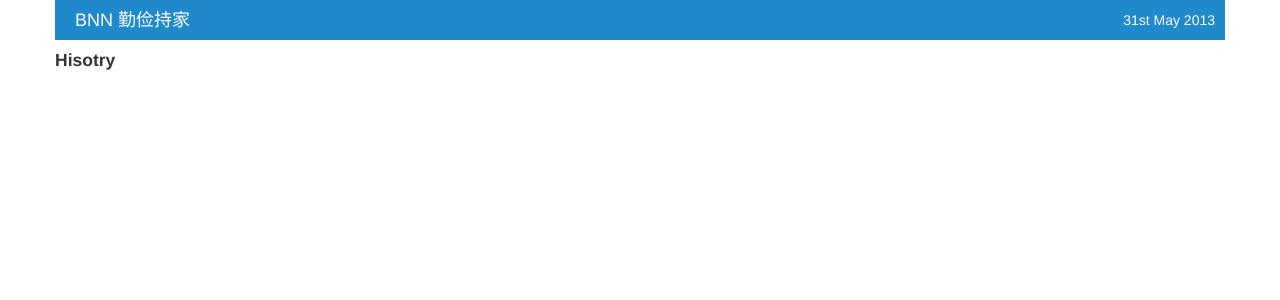
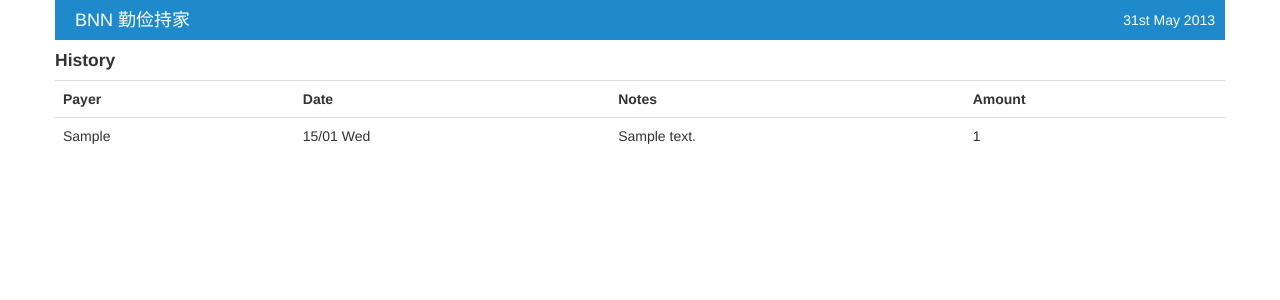
Before and after one commit to molog/bnn, a Django app: template bnnsite/templates/history.html in a window 1280 px wide. Shown: the top 300 px of the page. Run offline with Django 3.2, Linux system fonts and the light colour scheme; the template is opened without the code that fills it: most values are stand-ins (such as "Sample title", 1, 10 or a date in 2020); some libraries are stand-ins or nearby versions.

Commit message:
simple history template

```diff
--- a/bnnsite/templates/history.html
+++ b/bnnsite/templates/history.html
@@ -4,5 +4,27 @@
 
 
 {% block content %}
-<h4>Hisotry</h4>
+{% load endless %}
+{% paginate 20 slips %}
+
+<h4>History</h4>
+<table class="table table-hover">
+	<tr>
+		<th>Payer</th>
+		<th>Date</th>
+		<th>Notes</th>
+		<th>Amount</th>
+	</tr>
+	{% for p in slips %}
+	<tr>
+		<td>{{ p.user.first_name }}</td>
+		<td>{{ p.paid_date|date:"d/m D" }}</td>
+		<td>{{ p.notes }}</td>
+		<td>{{ p.total_amount }}</td>
+	</tr>
+	{% endfor %}
+
+</table>
+{% show_pages %}
+
 {% endblock %}
```
Also changed, not shown: bnnsite/bnnsite/settings.py (+8 -0 lines).
